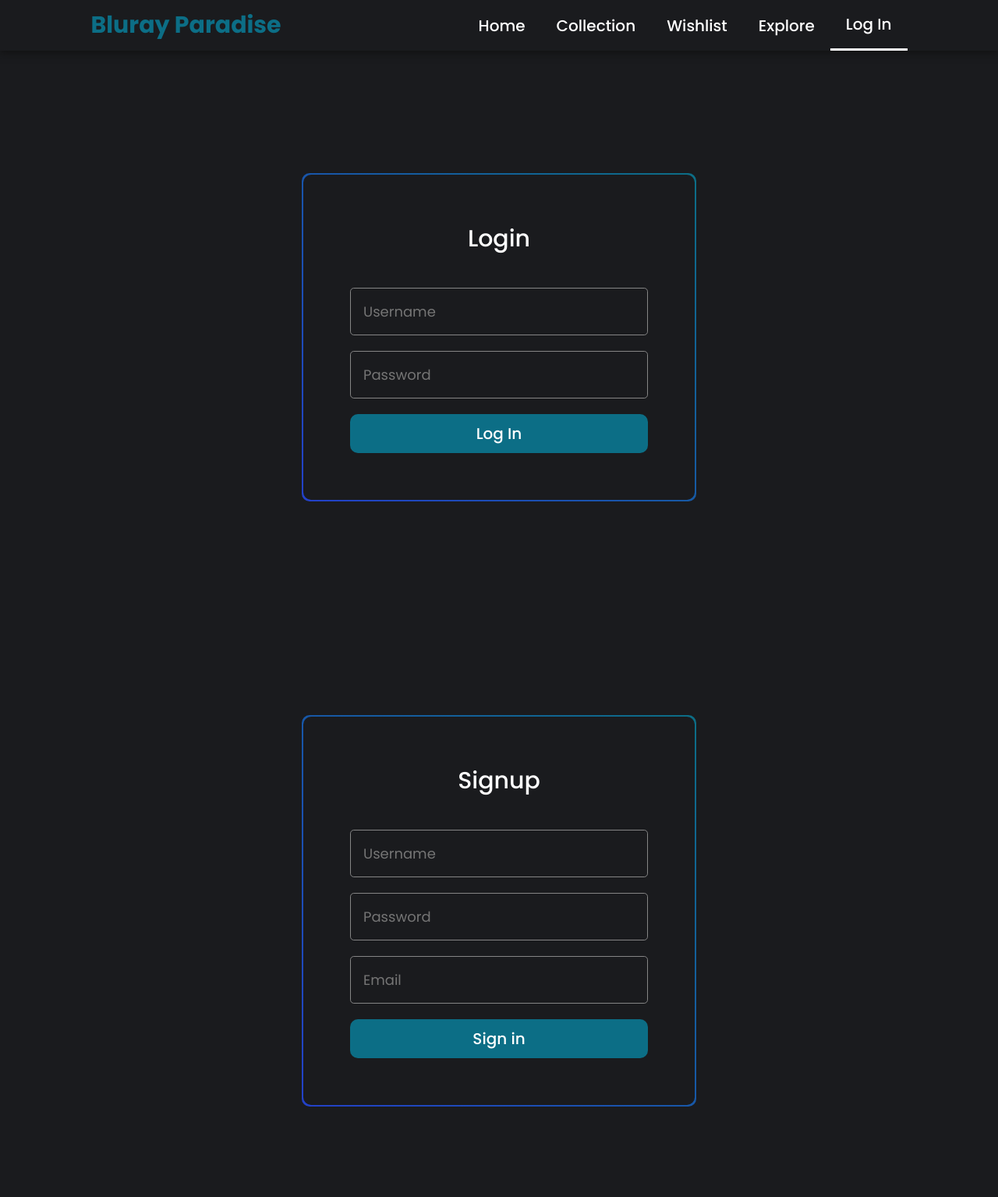
After one commit to lagercarvalho/4kBlurayPrices, a PHP site: page /login.php in a window 1280 px wide. The commit adds this page. Shown: the whole page at 78% size. Run offline with PHP 8.4, Linux system fonts and the light colour scheme.

Commit message:
added signup page and functionality to signup a new user

```diff
--- /dev/null
+++ b/app/css/login.css
@@ -0,0 +1,57 @@
+h1{
+    font-size: 30px;
+}
+
+.container {
+    padding-top: 65px;
+}
+
+.page {
+    display: flex;
+    height: calc(100dvh - 65px);
+    justify-content: center;
+    align-items: center;
+}
+
+.signup-wrap {
+    background: linear-gradient(45deg, var(--primary-2), var(--primary-3));
+    border-radius: 10px;
+    overflow: hidden;
+    padding: 2px;
+}
+
+
+.signup-container {
+    display: flex;
+    justify-content: center;
+    align-items: center;
+    flex-direction: column;
+    gap: 40px;
+    padding: 60px;
+    border-radius: 10px;
+    background: var(--primary-1);
+}
+
+form {
+    display: flex;
+    flex-direction: column;
+    gap: 20px;
+}
+
+form input {
+    background: transparent;
+    color: white;
+    padding: 1rem;
+    border-radius: 0.3rem;
+    font-size: large;
+    border: 1px solid light-dark(rgb(118, 118, 118), rgb(133, 133, 133));
+    color-scheme: dark;
+}
+
+form button {
+    background-color: var(--primary-3);
+    cursor: pointer;
+    border-radius: 10px;
+    border: none;
+    padding: 10px 0;
+}
--- a/app/css/movies.css
+++ b/app/css/movies.css
@@ -1,3 +1,6 @@
+.container {
+    padding-top: 65px;
+}
 
 .content_container {
     height: 420px;
--- a/app/css/style.css
+++ b/app/css/style.css
@@ -10,6 +10,7 @@
     margin: 0;
     padding: 0;
     box-sizing: border-box;
+    font-family: 'Poppins', sans-serif;
 }
 
 body {
@@ -23,7 +24,6 @@ a,
 button,
 h1,
 p, span {
-    font-family: 'Poppins', sans-serif;
     font-weight: 500;
     font-size: 20px;
     text-decoration: none;
@@ -31,16 +31,16 @@ p, span {
 }
 
 header {
-    height: 65px;
     position: sticky;
     top: 0;
     z-index: 2;
 }
 
 nav {
-    position: relative;
+    position: absolute;
     display: flex;
-    height: 100%;
+    height: 65px;
+    width: 100%;
     justify-content: space-around;
     align-items: center;
     background-color: var(--primary-1);
@@ -72,8 +72,9 @@ nav {
     color: gray;
 }
 
-section {
+.sec-container {
     padding: 30px;
+    padding-bottom: 0;
 }
 
 .hamburger-button {
--- a/app/db.php
+++ b/app/includes/db.php
@@ -2,7 +2,7 @@
     function connect_db() {
         $script_dir = dirname(__FILE__);
 
-        $config_file = $script_dir . '/../config.json';
+        $config_file = $script_dir . '/../../config.json';
         $config_json = file_get_contents($config_file);
         $config = json_decode($config_json, true)['mysql'];
 
--- /dev/null
+++ b/app/login.php
@@ -0,0 +1,73 @@
+<!DOCTYPE html>
+<html lang="en">
+<head>
+    <meta charset="UTF-8">
+    <meta name="viewport" content="width=device-width, initial-scale=1.0">
+    <link rel="stylesheet" href="css/style.css">
+    <link rel="stylesheet" href="css/login.css">
+    <title>4k Bluray</title>
+</head>
+<body>
+    <header>
+        <nav>
+            <a class="logo">Bluray Paradise</a>
+            <ul class="nav_menu">
+                <li class="nav_link"><a href="index.php">Home</a></li>
+                <li class="nav_link"><a href="#">Collection</a></li>
+                <li class="nav_link"><a href="#">Wishlist</a></li>
+                <li class="nav_link"><a href="#">Explore</a></li>
+                <li class="nav_link active"><a href="#">Log In</a></li>
+            </ul>
+            <button class="hamburger-button" aria-expanded="false">
+                <svg fill="var(--button-color)" class="hamburger" viewbox="0 0 100 100" width="100%">
+                    <rect class="line top"
+                    width="80" height="10"
+                    x="10" y="25" rx="5"></rect>
+                    <rect class="line middle"
+                    width="80" height="10"
+                    x="10" y="45" rx="5"></rect>
+                    <rect class="line bottom"
+                    width="80" height="10"
+                    x="10" y="65" rx="5"></rect>
+                </svg>
+            </button>
+        </nav>
+    </header>
+
+    <div class="container">
+
+        <section class="login-page page">
+            <div class="signup-wrap">
+                <div class="signup-container">
+                    <h1>Login</h1>
+
+                    <form action="includes/process-login.php" method="post">
+                        <input type="text" name="username" placeholder="Username">
+                        <input type="password" name="pwd" placeholder="Password">
+                        <button>Log In</button>
+                    </form>
+
+                </div>
+            </div>
+        </section>
+
+        <section class="signup-page page">
+            <div class="signup-wrap">
+                <div class="signup-container">
+                    <h1>Signup</h1>
+
+                    <form action="includes/formhandler.php" method="post">
+                        <input type="text" name="username" placeholder="Username">
+                        <input type="password" name="pwd" placeholder="Password">
+                        <input type="text" name="email" placeholder="Email">
+                        <button>Sign in</button>
+                    </form>
+
+                </div>
+            </div>
+        </section>
+    </div>
+
+    <script src="js/animations.js"></script>
+</body>
+</html>
--- a/mysql/init.sql
+++ b/mysql/init.sql
@@ -2,7 +2,7 @@ CREATE TABLE IF NOT EXISTS users(
     id INT(11) NOT NULL AUTO_INCREMENT,
 	username VARCHAR(30) NOT NULL,
 	pwd VARCHAR(255) NOT NULL,
-	email VARCHAR(100) NOT NULL,
+	email VARCHAR(100) UNIQUE NOT NULL,
 	created_at DATETIME NOT NULL DEFAULT CURRENT_TIMESTAMP,
 	primary key (id)
 );
```
Also changed, not shown: app/includes/formhandler.php (added, +29 -0 lines), app/index.php (+22 -22 lines).
